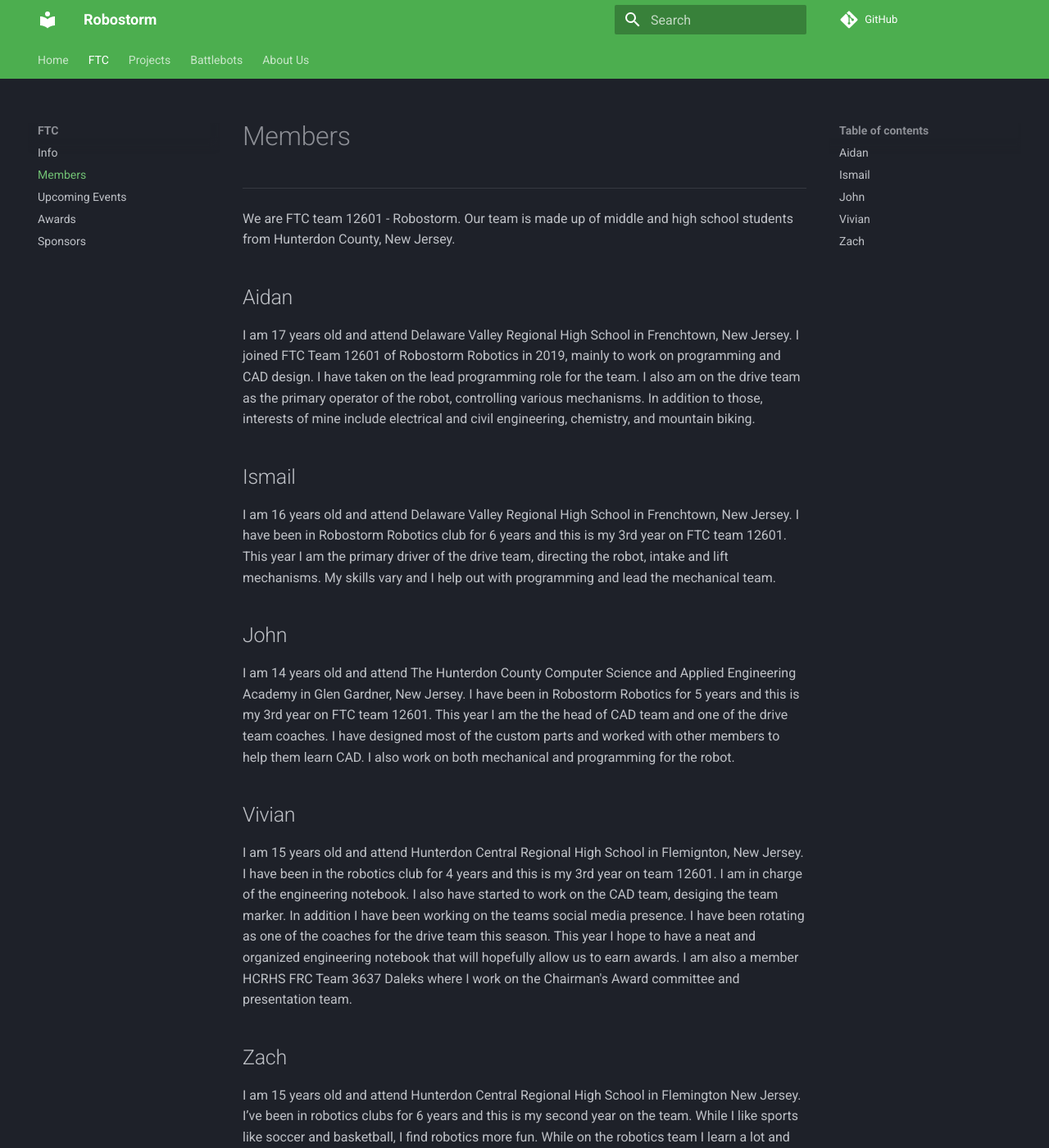
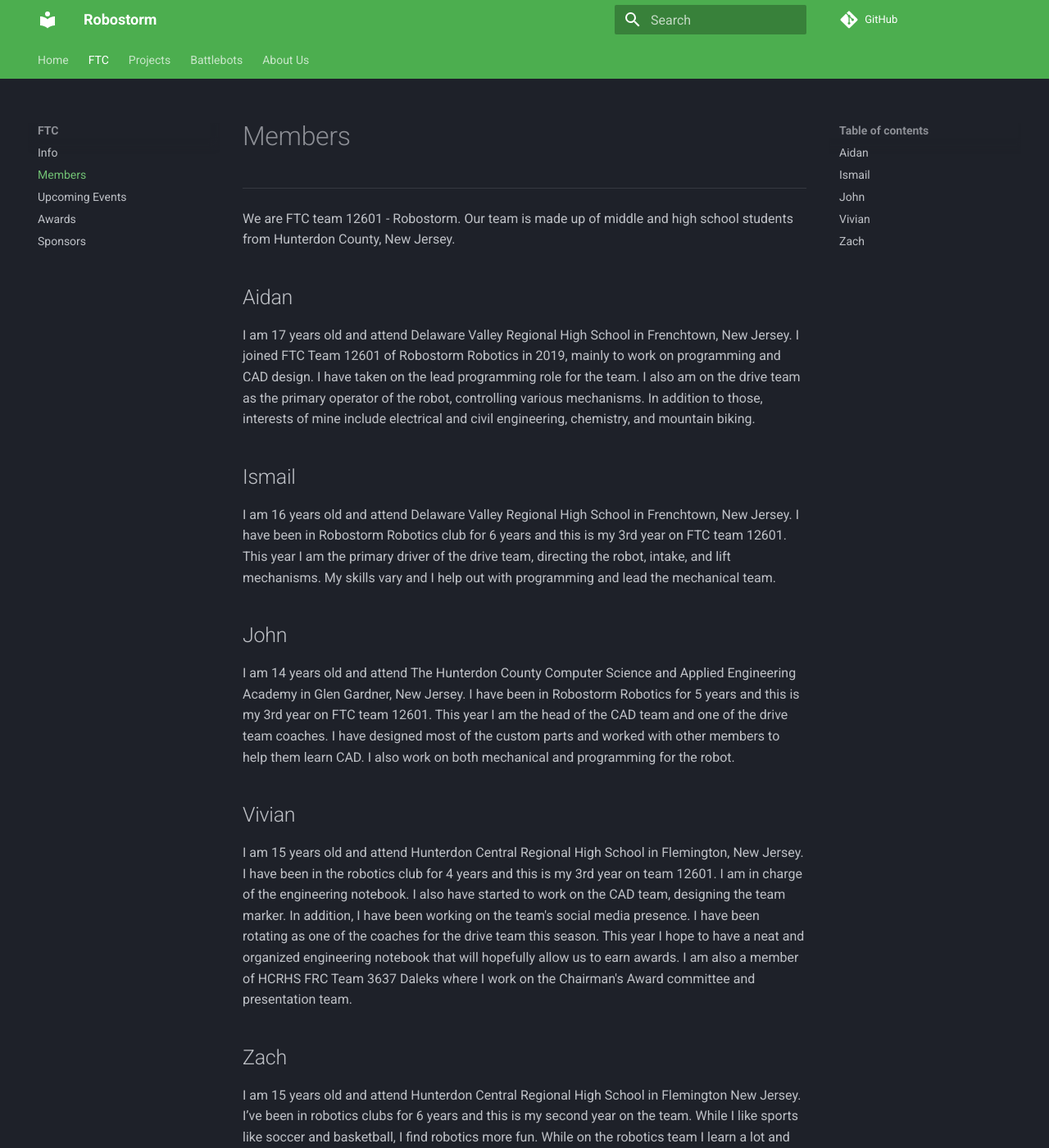
Before and after one commit to Robostorm/Website, an MkDocs documentation site: the page built from docs/FTC/members.md, in a window 1280 px wide and 1400 px high. Shown: the whole window at 82% size. Built offline with MkDocs 1.6.1 and Material for MkDocs 9.7.7, drawn with Linux system fonts in a browser that asks for light colours.

Commit message:
Corrected Spelling and Grammar

```diff
--- a/docs/FTC/members.md
+++ b/docs/FTC/members.md
@@ -7,13 +7,13 @@ We are FTC team 12601 - Robostorm. Our team is made up of middle and high school
 I am 17 years old and attend Delaware Valley Regional High School in Frenchtown, New Jersey. I joined FTC Team 12601 of Robostorm Robotics in 2019, mainly to work on programming and CAD design. I have taken on the lead programming role for the team. I also am on the drive team as the primary operator of the robot, controlling various mechanisms. In addition to those, interests of mine include electrical and civil engineering, chemistry, and mountain biking.
 
 ## Ismail
-I am 16 years old and attend Delaware Valley Regional High School in Frenchtown, New Jersey. I have been in Robostorm Robotics club for 6 years and this is my 3rd year on FTC team 12601. This year I am the primary driver of the drive team, directing the robot, intake and lift mechanisms. My skills vary and I help out with programming and lead the mechanical team.
+I am 16 years old and attend Delaware Valley Regional High School in Frenchtown, New Jersey. I have been in Robostorm Robotics club for 6 years and this is my 3rd year on FTC team 12601. This year I am the primary driver of the drive team, directing the robot, intake, and lift mechanisms. My skills vary and I help out with programming and lead the mechanical team.
 
 ## John
-I am 14 years old and attend The Hunterdon County Computer Science and Applied Engineering Academy in Glen Gardner, New Jersey.  I have been in Robostorm Robotics for 5 years and this is my 3rd year on FTC team 12601.  This year I am the the head of CAD team and one of the drive team coaches. I have designed most of the custom parts and worked with other members to help them learn CAD.  I also work on both mechanical and programming for the robot.
+I am 14 years old and attend The Hunterdon County Computer Science and Applied Engineering Academy in Glen Gardner, New Jersey.  I have been in Robostorm Robotics for 5 years and this is my 3rd year on FTC team 12601.  This year I am the head of the CAD team and one of the drive team coaches. I have designed most of the custom parts and worked with other members to help them learn CAD.  I also work on both mechanical and programming for the robot.
 
 ## Vivian
-I am 15 years old and attend Hunterdon Central Regional High School in Flemignton, New Jersey. I have been in the robotics club for 4 years and this is my 3rd year on team 12601. I am in charge of the engineering notebook. I also have started to work on the CAD team, desiging the team marker. In addition I have been working on the teams social media presence. I have been rotating as one of the coaches for the drive team this season. This year I hope to have a neat and organized engineering notebook that will hopefully allow us to earn awards. I am also a member HCRHS FRC Team 3637 Daleks where I work on the Chairman's Award committee and presentation team.
+I am 15 years old and attend Hunterdon Central Regional High School in Flemington, New Jersey. I have been in the robotics club for 4 years and this is my 3rd year on team 12601. I am in charge of the engineering notebook. I also have started to work on the CAD team, designing the team marker. In addition, I have been working on the team's social media presence. I have been rotating as one of the coaches for the drive team this season. This year I hope to have a neat and organized engineering notebook that will hopefully allow us to earn awards. I am also a member of HCRHS FRC Team 3637 Daleks where I work on the Chairman's Award committee and presentation team.
 
 ## Zach
 I am 15 years old and attend Hunterdon Central Regional High School in Flemington New Jersey.  I’ve been in robotics clubs for 6 years and this is my second year on the team.  While I like sports like soccer and basketball, I find robotics more fun.  While on the robotics team I learn a lot and get to do a lot.  This year I’m looking forward to FTC championship matches.  I am the human player on the drive team. I have been working on the mechanical team building several of the initial and prototype mechanisms that the robot uses. I also like to travel and some of my favorite places are Spain, Italy, and the crystal clear blue waters of the Greek Islands.
```
